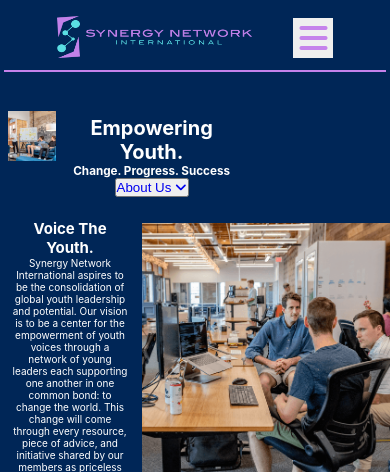
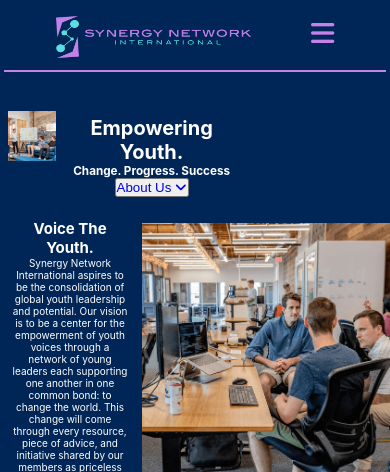
Before and after one commit to Basit-Balogun10/sni, a Django app: page / in a window 390 px wide. Shown: the top 472 px of the page. Run offline with Django 3.2, Linux system fonts and the light colour scheme; some libraries are stand-ins or nearby versions.

Commit message:
The Said Final Touch On the Navigation Menu Dropdown
Signed-off-by: Basit-Balogun10 <basitbalogun10@gmail.com>

```diff
--- a/static/sni_app/css/style.css
+++ b/static/sni_app/css/style.css
@@ -298,18 +298,13 @@ a {
             display: none;
         }
         .dropbtn {
-            /* background-color: #4CAF50; */
+            background-color: inherit;
             /* color: white; */
-            /* padding: 1.6rem; */
-            width: 4rem;
-            height: 4rem;
-            font-size: 16px;
             border: none;
             cursor: pointer;
             float: right;
-            margin-left: 4rem;
-            /* margin-bottom: 1rem; */
-
+            margin-left: 15vw;
+            margin-bottom: 3vw;
         }
 
         /* The container <div> - needed to position the dropdown content */
@@ -317,7 +312,6 @@ a {
             position: relative;
             display: inline-block;
             transition: display 5s;
-
         }
 
         /* Dropdown Content (Hidden by Default) */
--- a/templates/sni_app/home.html
+++ b/templates/sni_app/home.html
@@ -28,7 +28,8 @@
                 <li><a href="/#sponsors">Sponsors</a></li>
             </ul>
             <div class="dropdown">
-                <button class="dropbtn"><span style="color: #C582EB"><i class="fas fa-bars fa-2x"></i></span></button>
+                <button class="dropbtn" id="dropbtn"><span style="color: #C582EB"><i
+                        class="fas fa-bars fa-2x"></i></span></button>
                 <div class="dropdown-content">
                     <a href="#home">Home</a>
                     <a href="#about">About</a>
```
